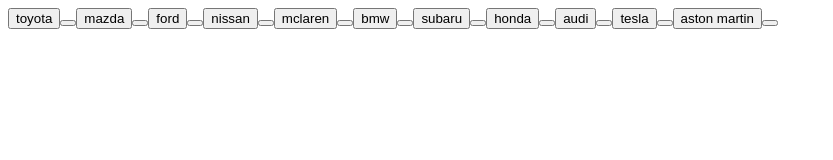
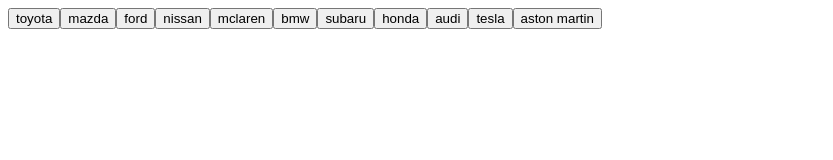
Before and after one commit to SneakyBread/GifTastic, a plain HTML site: page index.html in a window 1280 px wide. Shown: the whole page, without its empty margins (0-833 px from the left). Drawn offline with nearby package versions, Linux system fonts and the light colour scheme.

Commit message:
buttons are done?

```diff
--- a/index.html
+++ b/index.html
@@ -21,11 +21,12 @@
         // 2. Your app should take the topics in this array and create buttons in your HTML.
         // (Try using a loop that appends a button for each string in the array.)
         for (var i = 0; i < topics.length; i++) {
-            var btnCreator = $("<button>" + topics[i] + "<button>");
-                // add this to HTML ex: <button data-make="toyota">toyota</button>
+            var btnCreator = $("<button data-make='" + topics[i] +  "'>" + topics[i] + "</button>");
+                // add this to HTML ex: <button data-make='toyota'>toyota</button>
+                "Hans 'Alexander'" + "Tang"
+                "Hans 'Alexander' Tang"
             $("#empty-div").append(btnCreator);
         }
-
         // 3. When the user clicks on a button, the page should grab 10 static, non-animated gif
         // images from the GIPHY API and place them on the page.
         $("button").on("click", function() {
```
